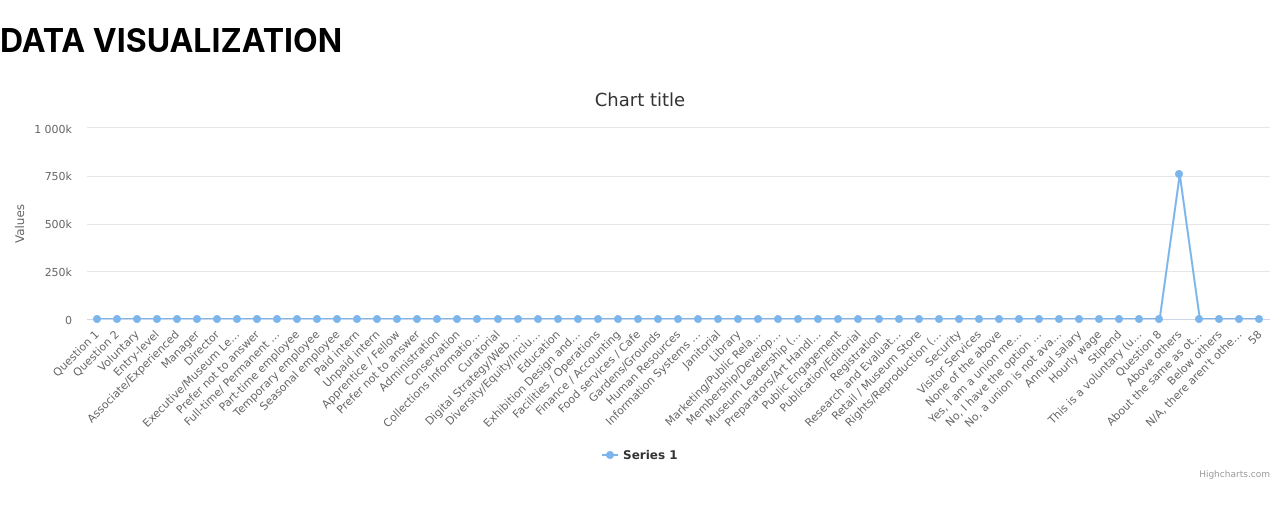
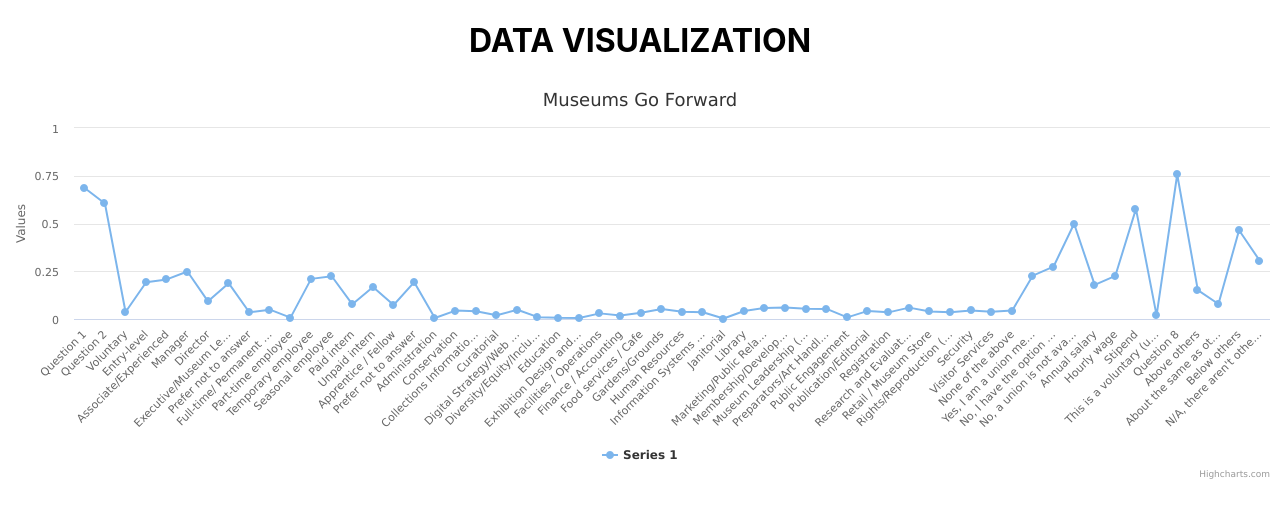
Before and after one commit to shobhak6264/bu-spark_graphs, a React (Create React App) app: page / in a window 1280 px wide. Shown: the top 518 px of the page. Built offline with nearby package versions, Linux system fonts and the light colour scheme.

Commit message:
Updated Source Code
Modified Chart Headers

```diff
--- a/src/components/charts.js
+++ b/src/components/charts.js
@@ -5,11 +5,12 @@ import generateData from './generateData';
 import { dummy_data } from '../data/data1';
 
 export const LineChart = () => {
-  let graphData = [0];
+  let graphData = [];
   let categories = [];
   generateData(dummy_data,categories,graphData);
 
   const [chartOptions, setChartOptions] = useState({
+    title: {text : "Museums Go Forward"},
     xAxis: {
       categories: categories,
     },
@@ -28,7 +29,6 @@ export const LineChart = () => {
       }
     }
   });
-
   return (
      <div class="container">
       <h1 className="header">DATA VISUALIZATION</h1>
--- a/src/components/generateData.js
+++ b/src/components/generateData.js
@@ -1,6 +1,6 @@
 function generateData(dummy_data,categories,graphData) {
     let i=0;let j=0;
-    for(i=1;i<Object. keys(dummy_data).length;i++)
+    for(i=1;i<Object.keys(dummy_data).length;i++)
     {
       if(typeof dummy_data[i] === 'object')
       {
--- a/src/components/updateData.js
+++ b/src/components/updateData.js
@@ -1,4 +1,4 @@
-export const getdata = (dummy_data,graphData,categories,setChartOptions) => {
+export const updateData = (dummy_data,graphData,categories,setChartOptions) => {
     let i=1;let j=1;
     console.log(Object.keys(dummy_data[3][1]));
     for(i=1;i<=Object. keys(dummy_data).length;i++)
--- a/src/data/data1.js
+++ b/src/data/data1.js
@@ -1,6 +1,6 @@
 export const dummy_data = {
-    "1": 68.68677899878946,
-    "2": 6.048378856479982,
+    "1": 0.6868677899878946,
+    "2": 0.6048378856479982,
     "3": {
       "Voluntary": 0.03672387702565441,
       "Entry-level": 0.19217313908799902,
@@ -62,7 +62,7 @@ export const dummy_data = {
       "Stipend": 0.5765286458954868,
       "This is a voluntary (unpaid) position": 0.01884105870211478
     },
-    "8": 756547,
+    "8": 0.756547,
     "9": {
       "Above others": 0.15120245616471534,
       "About the same as others": 0.07855292062010158,
--- a/src/index.css
+++ b/src/index.css
@@ -12,6 +12,9 @@ code {
     monospace;
 }
 
+.header{
+  text-align: center;
+}
 .graph-display{
   display:flex;
   flex-direction: col;
```
Also changed, not shown: firebase.json (added), 1 other file (tests, documents, lock files or other folders).
